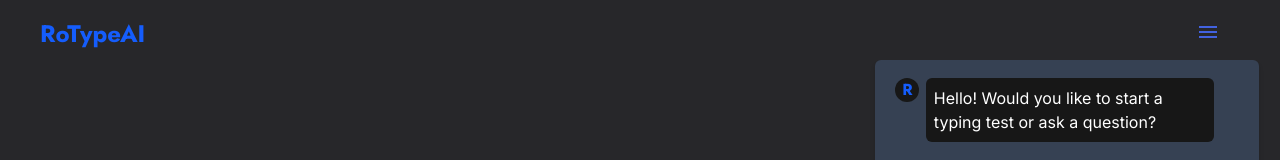
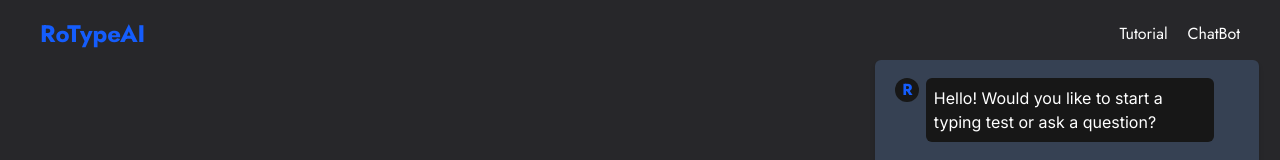
Before and after one commit to CMPT-276-SPRING-2025/final-project-23-fields, a React (Vite) app: page /Chatbot in a window 1280 px wide. Shown: the top 160 px of the page. Built offline with nearby package versions, Linux system fonts and the light colour scheme; no server answers.

Commit message:
removed menu icon

```diff
--- a/src/components/Menu.jsx
+++ b/src/components/Menu.jsx
@@ -12,9 +12,7 @@ function Menu() {
 
     return(
         <>
-        {expanded &&
-        <>
-            <ul className="flex absolute right-30 space-x-5 top-0.5">
+            <ul className="flex absolute right-10 space-x-5 -bottom-3">
                 <Link to="/Tutorial" className=" cursor-pointer">
                     <li className="cursor-pointer font-jost text-white">Tutorial</li>
                 </Link>
@@ -22,10 +20,6 @@ function Menu() {
                     <li className="cursor-pointer font-jost text-white">ChatBot</li>
                 </Link>
             </ul>
-        </>}
-        <button className="mr-15 cursor-pointer" onClick={Expand}>
-            <img src={"./public/icons/menu.svg"} alt="menu icon" className="mt-px"></img>
-        </button>
         </>
     );
 }
```
